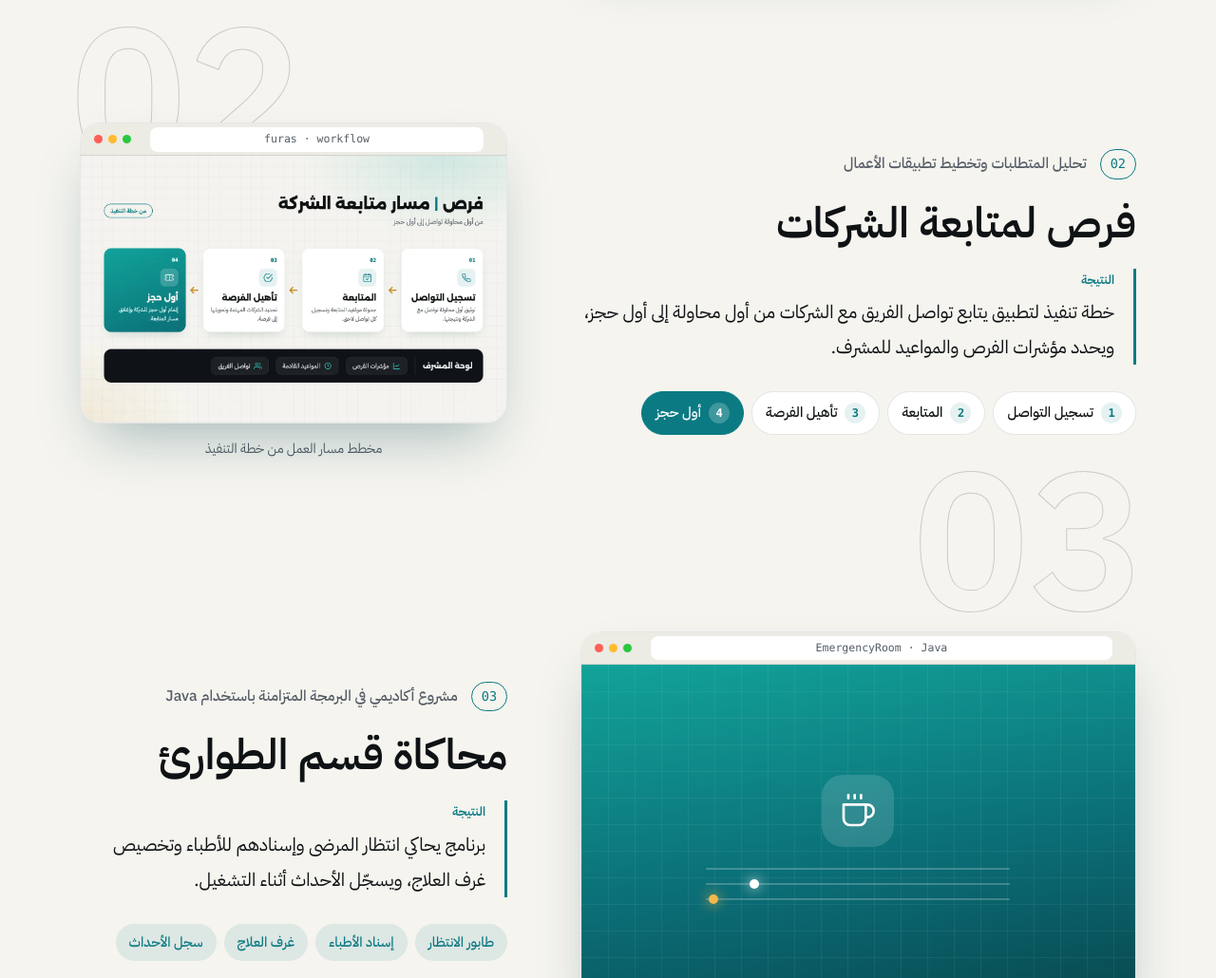
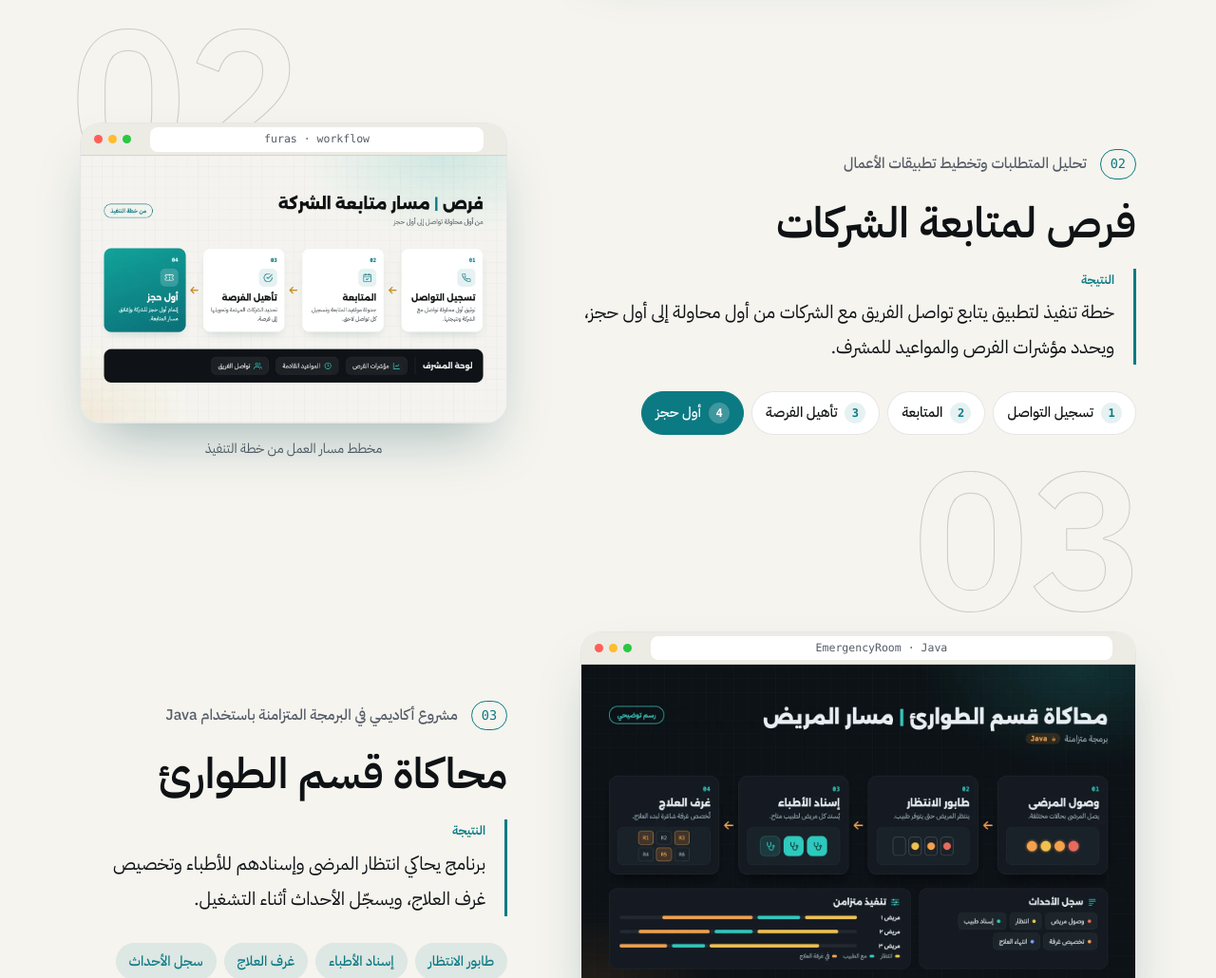
Before and after one commit to engabdelrahmanhamid/my-portfolio, a plain HTML site: page index.html in a window 1280 px wide. Shown: the part 1770-2800 px from the top of the page at 95% size. Drawn offline with Linux system fonts and the light colour scheme; animation ran at ten frames a second; a web font is replaced by a local one.

Commit message:
Add emergency-room simulation diagram to project 3

```diff
--- a/index.html
+++ b/index.html
@@ -125,8 +125,7 @@
             <div class="deck-card dc-3 layer" style="--depth:.5">
               <div class="frame-bar"><i></i><i></i><i></i><span>Java · Concurrency</span></div>
               <div class="frame-media">
-                <img src="./assets/images/emergency-room-simulation.webp" alt="" width="1440" height="900" onerror="this.parentNode.classList.add('is-missing');this.remove()">
-                <div class="fallback"><span class="lanes"><i></i><i></i><i></i></span></div>
+                <img src="./assets/images/emergency-room-simulation.webp" alt="" width="1440" height="900">
               </div>
             </div>
             <div class="deck-card dc-2 layer" style="--depth:.9">
@@ -225,19 +224,15 @@
             <figure class="shot" data-reveal>
               <div class="frame tilt">
                 <div class="frame-bar" aria-hidden="true"><i></i><i></i><i></i><span dir="ltr">EmergencyRoom · Java</span></div>
-                <button class="frame-media zoom" type="button" aria-label="تكبير لقطة تشغيل محاكاة قسم الطوارئ">
+                <button class="frame-media zoom" type="button" aria-label="تكبير مخطط محاكاة قسم الطوارئ">
                   <img src="./assets/images/emergency-room-simulation.webp" width="1440" height="900" loading="lazy" decoding="async"
-                       alt="مخرجات تشغيل محاكاة قسم الطوارئ تعرض انتظار المرضى وتخصيص غرف العلاج."
-                       onerror="var b=this.parentNode;b.classList.add('is-missing');b.disabled=true;b.removeAttribute('aria-label');this.remove()">
-                  <span class="fallback" aria-hidden="true">
-                    <span class="fb-icon"><svg viewBox="0 0 24 24"><path d="M17 8h1a4 4 0 1 1 0 8h-1"/><path d="M3 8h14v9a4 4 0 0 1-4 4H7a4 4 0 0 1-4-4Z"/><path d="M6 2v2M10 2v2M14 2v2"/></svg></span>
-                    <span class="lanes"><i></i><i></i><i></i></span>
-                  </span>
+                       alt="رسم توضيحي لمحاكاة قسم الطوارئ يبيّن مسار المريض من الوصول إلى طابور الانتظار ثم إسناد الطبيب وتخصيص غرفة العلاج، مع أنواع الأحداث المسجلة والتنفيذ المتزامن.">
                   <span class="zoom-hint" aria-hidden="true">
                     <svg viewBox="0 0 24 24"><circle cx="11" cy="11" r="7"/><path d="m20 20-3.5-3.5M11 8v6M8 11h6"/></svg>
                   </span>
                 </button>
               </div>
+              <figcaption class="shot-note">رسم توضيحي لمكونات المحاكاة</figcaption>
             </figure>
             <div class="project-body" data-reveal style="--d:1">
               <p class="p-meta"><span class="p-num">03</span><span class="p-domain">مشروع أكاديمي في البرمجة المتزامنة باستخدام Java</span></p>
--- a/style.css
+++ b/style.css
@@ -971,56 +971,6 @@ svg { flex-shrink: 0; }
   object-position: top center;
 }
 
-/* Fallback shown while a screenshot file is missing */
-.frame-media .fallback { display: none; }
-.frame-media.is-missing .fallback {
-  position: absolute;
-  inset: 0;
-  display: grid;
-  place-items: center;
-  align-content: center;
-  gap: 22px;
-  background:
-    linear-gradient(rgba(255, 255, 255, .06) 1px, transparent 1px) 0 0 / 28px 28px,
-    linear-gradient(90deg, rgba(255, 255, 255, .06) 1px, transparent 1px) 0 0 / 28px 28px,
-    var(--arch);
-  color: #fff;
-}
-.fb-icon {
-  display: grid;
-  place-items: center;
-  width: 76px; height: 76px;
-  border-radius: 22px;
-  background: rgba(255, 255, 255, .14);
-  backdrop-filter: blur(6px);
-}
-.fb-icon svg { width: 40px; height: 40px; fill: none; stroke: #fff; stroke-width: 1.6; stroke-linecap: round; stroke-linejoin: round; }
-.lanes { display: grid; gap: 14px; width: min(60%, 320px); }
-.lanes i {
-  position: relative;
-  height: 2px;
-  border-radius: 2px;
-  background: rgba(255, 255, 255, .22);
-}
-.lanes i::after {
-  content: "";
-  position: absolute;
-  top: -4px;
-  width: 10px; height: 10px;
-  border-radius: 50%;
-  background: #f2b84b;
-  box-shadow: 0 0 14px #f2b84b;
-  animation: lane 3.2s var(--ease) infinite;
-}
-.lanes i:nth-child(2)::after { animation-delay: -1.1s; background: #fff; box-shadow: 0 0 14px #fff; }
-.lanes i:nth-child(3)::after { animation-delay: -2.2s; }
-@keyframes lane {
-  0% { right: 0; opacity: 0; }
-  15% { opacity: 1; }
-  85% { opacity: 1; }
-  100% { right: calc(100% - 10px); opacity: 0; }
-}
-
 /* =========================================================
    Projects
    ========================================================= */
```
Also changed, not shown: assets/images/emergency-room-simulation.webp (added).
